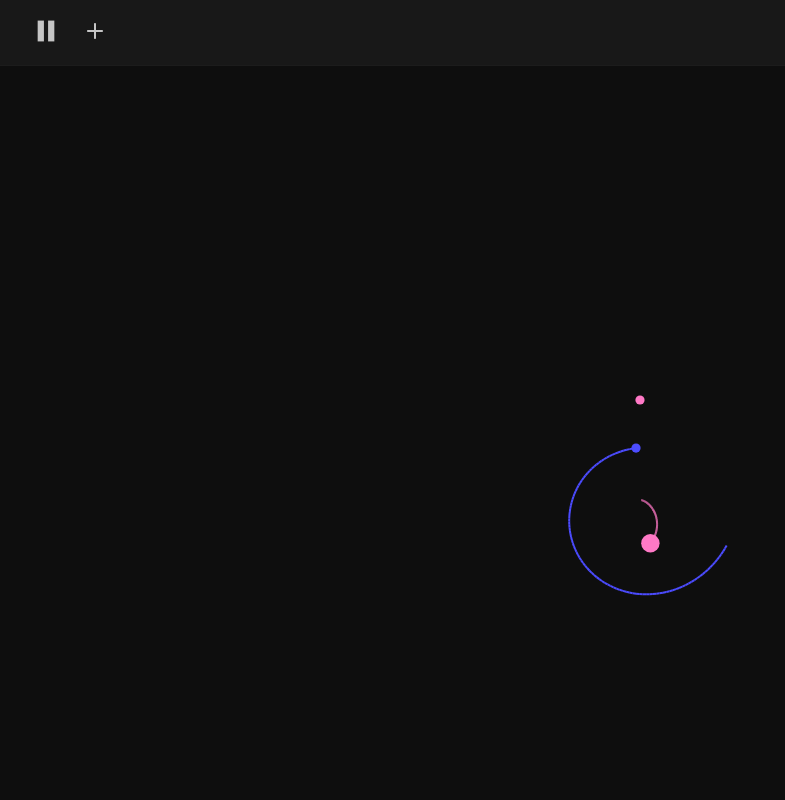
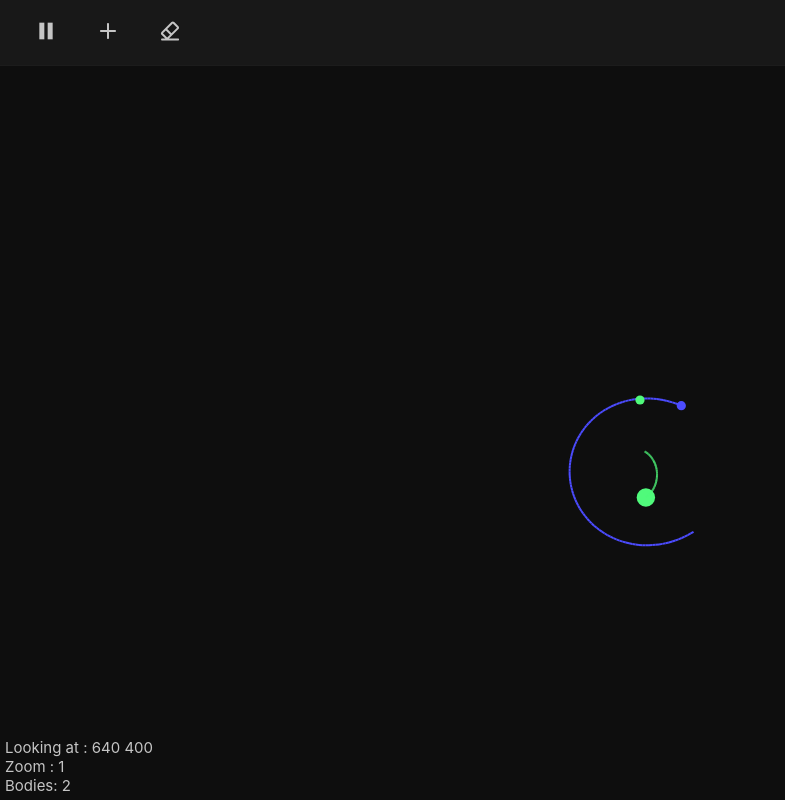
Before and after one commit to siddharthroy12/Gravity-Sandbox, a website built with webpack: page src/index.html in a window 1280 px wide. Shown: the whole page, without its empty margins (0-785 px from the left). Built offline with nearby package versions, Linux system fonts and the light colour scheme.

Commit message:
Added new colors and info bar

```diff
--- a/src/Universe.js
+++ b/src/Universe.js
@@ -16,6 +16,9 @@ export default class Universe {
     this.bodies.push(b);
   }
 
+  clear() {
+    this.bodies = [];
+  }
 
   update(dt) {
     if (this.bodies.length > 1) {
--- a/src/index.css
+++ b/src/index.css
@@ -3,6 +3,7 @@ html, body {
   margin: 0;
   padding: 0px;
   overflow: hidden;
+  font-family: -apple-system, BlinkMacSystemFont, 'Segoe UI', Roboto, Oxygen, Ubuntu, Cantarell, 'Open Sans', 'Helvetica Neue', sans-serif;
 }
 
 #canvas {
@@ -32,6 +33,18 @@ html, body {
 }
 
 #play-pause-btn svg {
+  height: 40px;
+}
+
+.btn svg {
   width: 50px;
-  height: 50px;
 }
+
+.info-bar {
+  position: fixed;
+  bottom: 5px;
+  left: 5px;
+  right: 0;
+  color: #c5c5c5;
+  font-size: 15px;
+}
--- a/src/index.html
+++ b/src/index.html
@@ -9,16 +9,16 @@
     <canvas id="canvas"></canvas>
     <div class="tool-bar">
       <button class="btn" id="play-pause-btn">
-        <svg width="24" height="24" viewBox="0 0 24 24" fill="none" xmlns="http://www.w3.org/2000/svg">
-          <path d="M11 7H8V17H11V7Z" fill="currentColor" />
-          <path d="M13 17H16V7H13V17Z" fill="currentColor" />
-        </svg>
       </button>
       <button class="btn" id="pan-add-btn">
-        <svg width="24" height="24" viewBox="0 0 24 24" fill="none" xmlns="http://www.w3.org/2000/svg">
-          <path d="M12 4C11.4477 4 11 4.44772 11 5V11H5C4.44772 11 4 11.4477 4 12C4 12.5523 4.44772 13 5 13H11V19C11 19.5523 11.4477 20 12 20C12.5523 20 13 19.5523 13 19V13H19C19.5523 13 20 12.5523 20 12C20 11.4477 19.5523 11 19 11H13V5C13 4.44772 12.5523 4 12 4Z" fill="currentColor" />
-        </svg>
       </button>
+      <button class="btn" id="clear">
+        <svg width="24" height="24" viewBox="0 0 24 24" fill="none" xmlns="http://www.w3.org/2000/svg"><path fill-rule="evenodd" clip-rule="evenodd" d="M3.49997 12.8995C2.71892 13.6805 2.71892 14.9468 3.49997 15.7279L7.35785 19.5858H4.08576C3.53347 19.5858 3.08576 20.0335 3.08576 20.5858C3.08576 21.1381 3.53347 21.5858 4.08576 21.5858H20.0858C20.638 21.5858 21.0858 21.1381 21.0858 20.5858C21.0858 20.0335 20.638 19.5858 20.0858 19.5858H10.9558L20.4705 10.071C21.2516 9.28999 21.2516 8.02366 20.4705 7.24261L16.2279 2.99997C15.4468 2.21892 14.1805 2.21892 13.3995 2.99997L3.49997 12.8995ZM7.82579 11.4021L4.91418 14.3137L9.15683 18.5563L12.0684 15.6447L7.82579 11.4021ZM9.24 9.98787L13.4826 14.2305L19.0563 8.65683L14.8137 4.41418L9.24 9.98787Z" fill="currentColor" /></svg>
+      </button>
+    </div>
+
+    <div class="info-bar" id="info-bar">
+     Looking at x y
     </div>
   </body>
 </html>
--- a/src/index.js
+++ b/src/index.js
@@ -42,6 +42,15 @@ let SCROLL_SENSITIVITY = 0.0005
 let mousePos = { x: 0, y: 0 };
 let launchStart = mousePos;
 let launchEnd = { x: 0, y: 0 };
+let infoBar;
+
+function updateInfoBar() {
+  infoBar.innerText = `
+    Looking at : ${(cameraOffset.x+'').slice(0, 6)} ${(cameraOffset.y+'').slice(0, 6)}
+    Zoom : ${(cameraZoom+'').slice(0, 4)}
+    Bodies: ${U.bodies.length}
+  `;
+}
 
 function draw() {
   canvas.width = window.innerWidth
@@ -116,6 +125,7 @@ function onPointerUp(e) {
     U.addBody(b, mousePos.x, mousePos.y);
     nextColor = getRandomNiceColor();
     launchStart = mousePos;
+    updateInfoBar();
   }
 }
 
@@ -130,6 +140,7 @@ function onPointerMove(e) {
   if (isDragging) {
     cameraOffset.x = getEventLocation(e).x/cameraZoom - dragStart.x
     cameraOffset.y = getEventLocation(e).y/cameraZoom - dragStart.y
+    updateInfoBar();
   } else {
     launchEnd = { ...mousePos };
   }
@@ -173,6 +184,7 @@ function adjustZoom(zoomAmount, zoomFactor) {
 
     cameraZoom = Math.min( cameraZoom, MAX_ZOOM )
     cameraZoom = Math.max( cameraZoom, MIN_ZOOM )
+    updateInfoBar();
   }
 }
 
@@ -180,6 +192,8 @@ function adjustZoom(zoomAmount, zoomFactor) {
 window.addEventListener('load', () => {
   let playPauseBtn = document.getElementById('play-pause-btn');
   let panAddBtn = document.getElementById('pan-add-btn');
+  let clearBtn = document.getElementById('clear');
+  infoBar = document.getElementById('info-bar');
   canvas = document.getElementById("canvas");
   ctx = canvas.getContext('2d');
 
@@ -213,6 +227,7 @@ window.addEventListener('load', () => {
 
   playPauseBtn.addEventListener('click', pausePlay);
   panAddBtn.addEventListener('click', () => addPan());
+  clearBtn.addEventListener('click', () => { U.clear(); updateInfoBar()});
 
   // Canvas zoop and pan
   canvas.addEventListener('mousedown', onPointerDown)
@@ -226,6 +241,7 @@ window.addEventListener('load', () => {
   // Pause Simulation when focuse change
   window.addEventListener('blur', () => autoPause = true);
   window.addEventListener('focus', () => setTimeout(() => autoPause = false, 100));
+  updateInfoBar();
 
   addPan();
 
--- a/src/niceColors.js
+++ b/src/niceColors.js
@@ -1,10 +1,10 @@
 export const niceColors = [
-  '#FF79C6', // Pink
   '#50FA7B', // Green
   '#C778DD', // Violet
   '#62AEEF', // Blue
   '#FF6E6E', // Red
   '#A7B7D6', // Light Blue
+  '#F1FA8C', // Yellow
 ];
 
 export function getRandomNiceColor() {
```
